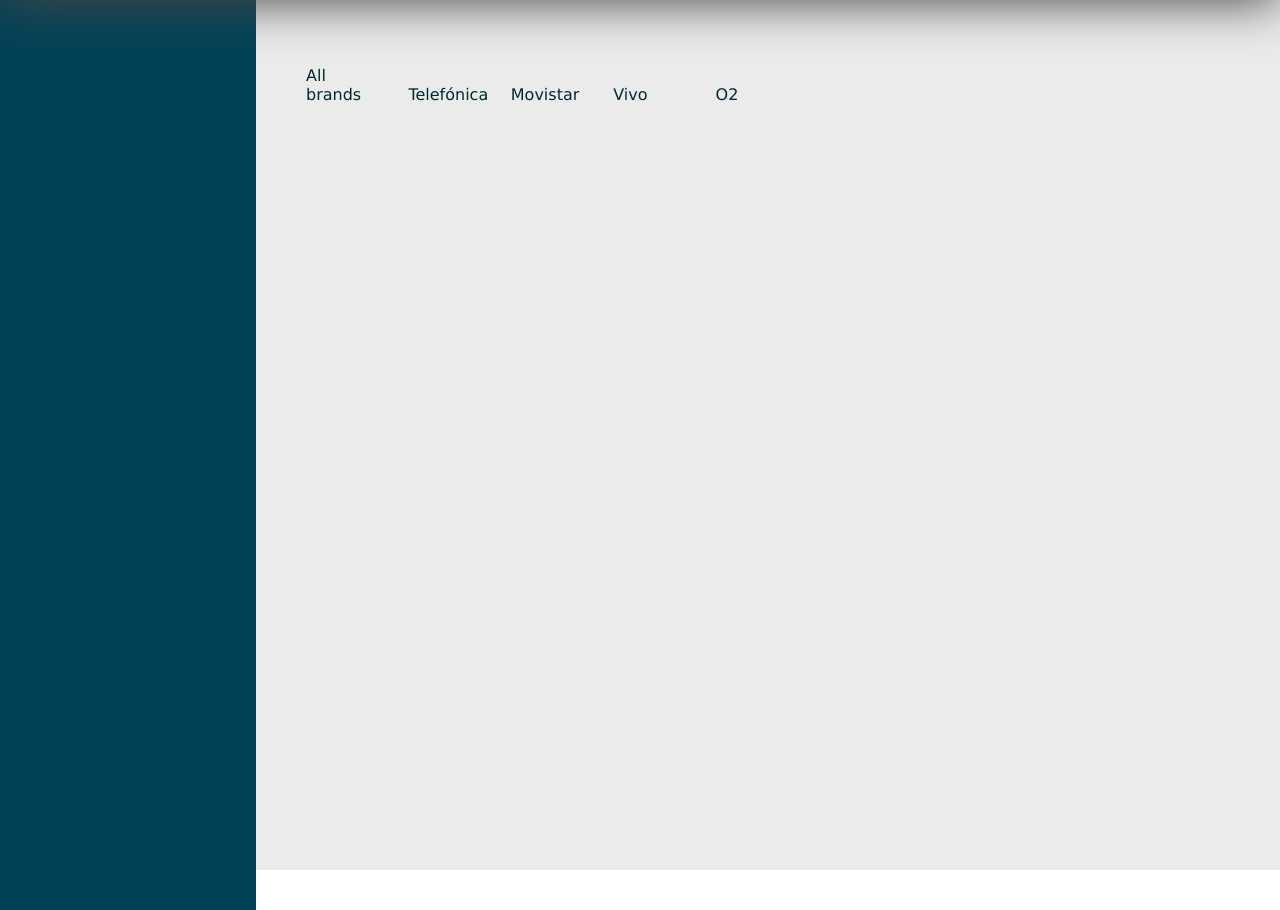
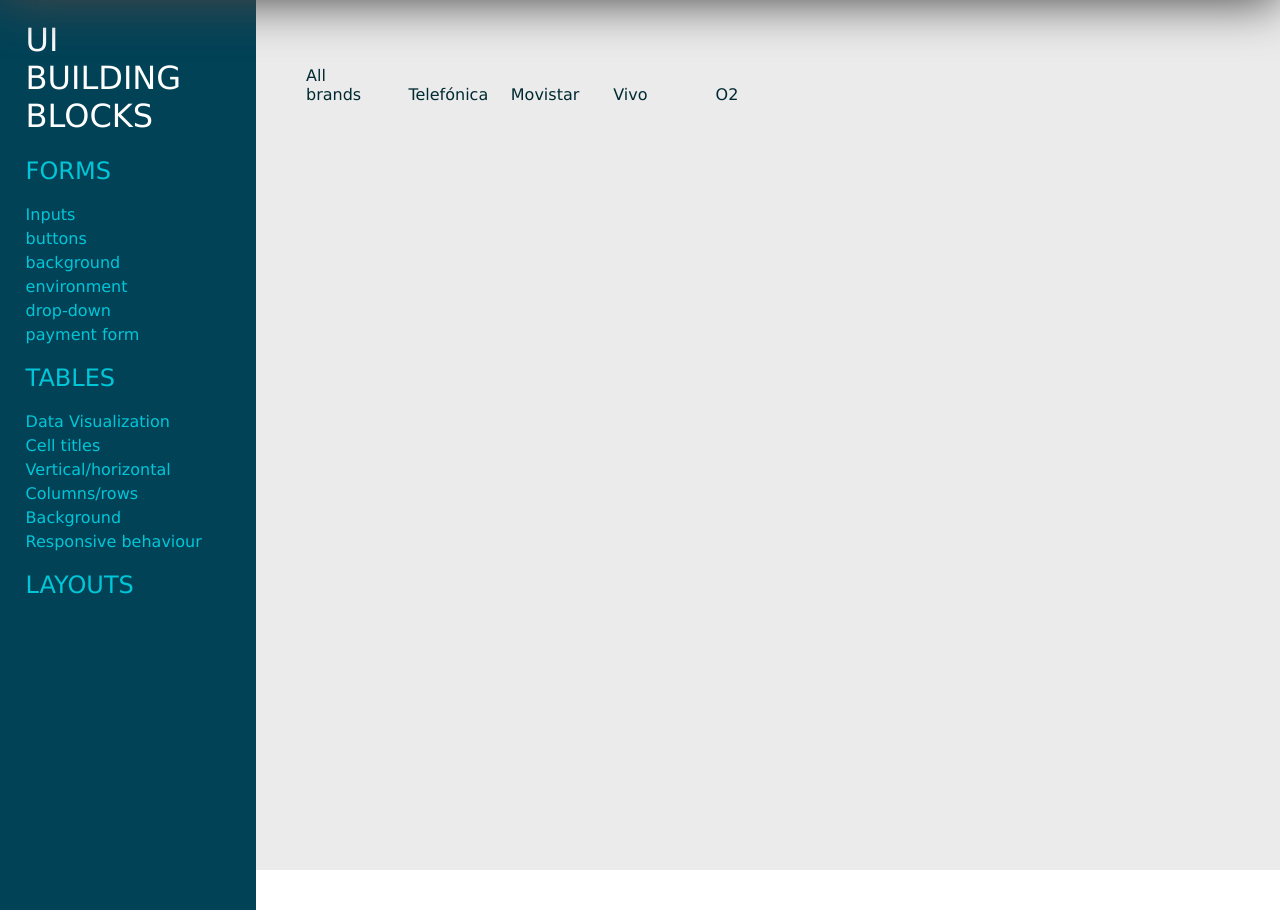
Before and after one commit to PDI-DGS-Protolab/web-building-blocks, a PHP site: page / in a window 1280 px wide. Shown: the part 80-990 px from the top of the page. Run offline with PHP 8.4, Linux system fonts and the light colour scheme; some libraries are stand-ins or nearby versions.

Commit message:
Added left 'component' menu with css. Modified the schema for the left menu

```diff
--- a/css/index.css
+++ b/css/index.css
@@ -27,19 +27,54 @@ header {
     left: 0;
     margin-top: 80px;
     min-height: 100%;
+    max-width: 60%;
     position: fixed;
     top: 0;
     width: 20%;
     z-index: 50;
 }
 
-.components-nav {
+#components-nav-container {
+    color: #00C6D7;
+    cursor: default;
+    float: right;
+    font-family: Verdana, Verdana, Geneva, Sans-Serif;
+    width: 90%;
+}
+
+#components-nav-container ul {
+    list-style-type: none;
+    padding: 0;
+}
+
+#components-nav-container h1 {
+    color: #FFFFFF;
+    font-weight: normal;
+}
+
+#components-nav-container h2 {
+    font-weight: normal;
+}
+
+#components-nav-container li {
+    margin-bottom: 5px;
+}
+
+#components-nav-container li a {
+    color: #00C6D7;
+    text-decoration: none;
+}
+
+#forms-nav {
 
 }
 
-.components-nav li a {
-    color: #002A32;
-    font-family: Verdana, Verdana, Geneva, Sans-Serif;
+#tables-nav {
+
+}
+
+#layouts-nav {
+
 }
 
 #right-container {
@@ -58,7 +93,7 @@ header {
     width: 80%;
 }
 
-.brand-nav {
+#brand-nav {
     box-sizing: border-box;
     -moz-box-sizing: border-box;
     -webkit-box-sizing: border-box;
@@ -67,7 +102,7 @@ header {
     width: 100%;
 }
 
-.brand-nav li {
+#brand-nav li {
     box-sizing: border-box;
     -moz-box-sizing: border-box;
     -webkit-box-sizing: border-box;
@@ -76,23 +111,37 @@ header {
     width: 10%;
 }
 
-.brand-nav li a {
+#brand-nav li a {
     color: #002A32;
     font-family: Verdana, Verdana, Geneva, Sans-Serif;
     text-decoration: none;
 }
 
-.brand-nav li a:active {
+#brand-nav li a:active {
     border-bottom: 3px solid #00C6D7;
     font-weight: bold;
 }
 
 #visualization-container {
-
+    border-right: 2px solid #FFFFFF;
+    box-sizing: border-box;
+    -moz-box-sizing: border-box;
+    -webkit-box-sizing: border-box;
+    float: left;
+    height: auto;
+    min-height: 90%;
+    width: 50%;
 }
 
 #testing-container {
-
+    box-sizing: border-box;
+    -moz-box-sizing: border-box;
+    -webkit-box-sizing: border-box;
+    float: right;
+    height: auto;
+    min-height: 90%;
+    position: fixed;
+    width: 50%;
 }
 
 footer {
--- a/index.html
+++ b/index.html
@@ -18,11 +18,33 @@
             <div id="user-links"></div>
         </header>
         <div id="left-container">
-            <ul class="components-nav">
-            </ul>
+            <div id="components-nav-container">
+                <h1>UI<br>BUILDING<br>BLOCKS</h1>
+                <h2>FORMS</h2>
+                <ul id="forms-nav">
+                    <li><a href="#">Inputs</a></li>
+                    <li><a href="#">buttons</a></li>
+                    <li><a href="#">background</a></li>
+                    <li><a href="#">environment</a></li>
+                    <li><a href="#">drop-down</a></li>
+                    <li><a href="#">payment form</a></li>
+                </ul>
+                <h2>TABLES</h2>
+                <ul id="tables-nav">
+                    <li><a href="#">Data Visualization</a></li>
+                    <li><a href="#">Cell titles</a></li>
+                    <li><a href="#">Vertical/horizontal</a></li>
+                    <li><a href="#">Columns/rows</a></li>
+                    <li><a href="#">Background</a></li>
+                    <li><a href="#">Responsive behaviour</a></li>
+                </ul>
+                <h2>LAYOUTS</h2>
+                <ul id="layouts-nav">
+                </ul>
+            </div>
         </div>
         <div id="right-container">
-            <ul class="brand-nav">
+            <ul id="brand-nav">
                 <li><a href="#">All brands</a></li>
                 <li><a href="#">Telefónica</a></li>
                 <li><a href="#">Movistar</a></li>
```
